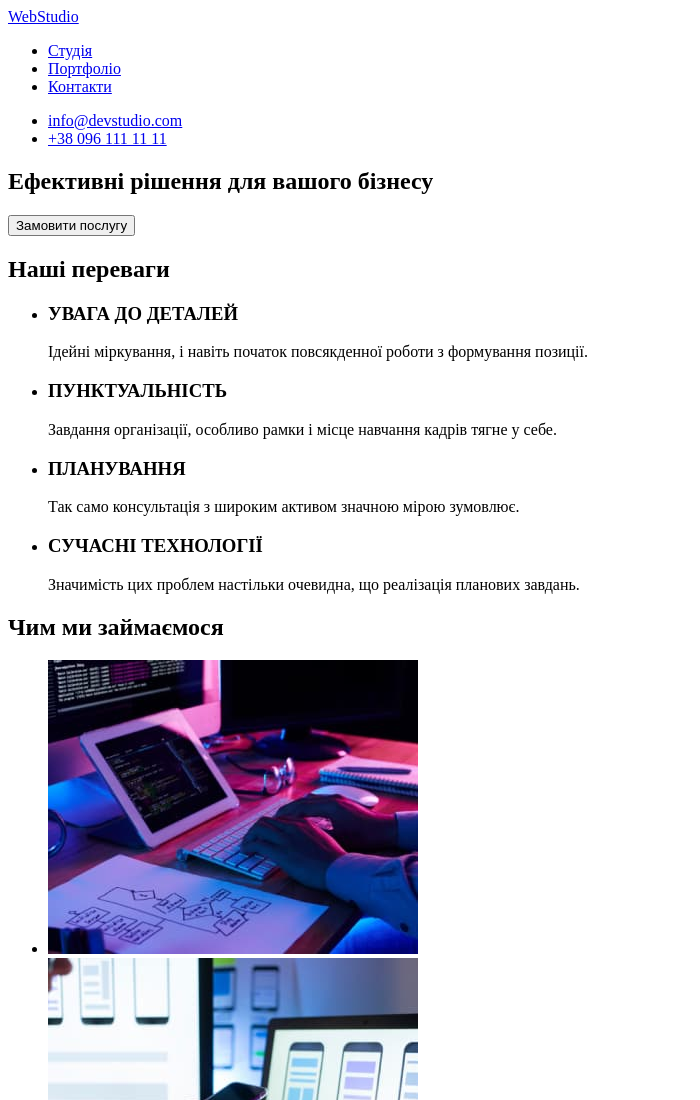
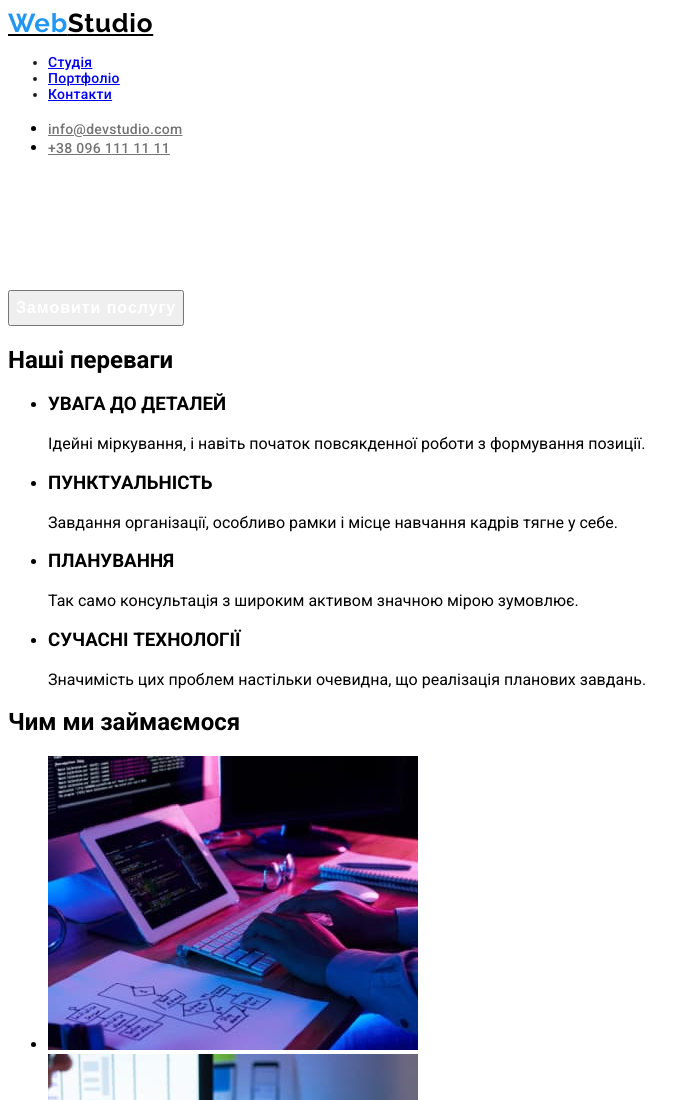
Before and after one commit to Lazarello/goit-markup-hw-02, a plain HTML site: page index.html in a window 1280 px wide. Shown: the top 1100 px of the page, without its empty margins (0-700 px from the left). Drawn offline with Linux system fonts and the light colour scheme.

Commit message:
hw2-save

```diff
--- /dev/null
+++ b/css/styles.css
@@ -0,0 +1,56 @@
+/* font-family: 'Raleway', sans-serif;
+font-family: 'Roboto', sans-serif; */
+body {
+  font-family: "Roboto", sans-serif;
+}
+
+.logo {
+  font-family: "Raleway";
+  font-weight: 700;
+  font-size: 26px;
+  line-height: 1.19;
+  letter-spacing: 0.03em;
+  color: #000000;
+}
+
+.logo-color {
+  color: #2196f3;
+}
+
+.header-link {
+  font-weight: 500;
+  font-size: 14px;
+  line-height: 1.14;
+  letter-spacing: 0.02em;
+  color: #212121;
+}
+
+.header-contact {
+  font-weight: 500;
+  font-size: 14px;
+  line-height: 1.14;
+  letter-spacing: 0.02em;
+  color: #757575;
+}
+
+.header-contact:hover {
+  color: #2196f3;
+}
+
+.hero-title {
+  font-weight: 900;
+  font-size: 44px;
+  line-height: 1.36;
+  letter-spacing: 0.06em;
+  text-transform: uppercase;
+  color: #ffffff;
+}
+
+.hero-button {
+  font-weight: 700;
+  font-size: 16px;
+  line-height: 30px;
+  letter-spacing: 0.06em;
+  color: #ffffff;
+  cursor: pointer;
+}
--- a/index.html
+++ b/index.html
@@ -4,27 +4,44 @@
     <meta charset="UTF-8" />
     <meta http-equiv="X-UA-Compatible" content="IE=edge" />
     <meta name="viewport" content="width=device-width, initial-scale=1.0" />
+    <link rel="preconnect" href="https://fonts.googleapis.com" />
+    <link rel="preconnect" href="https://fonts.gstatic.com" crossorigin />
+    <link
+      href="https://fonts.googleapis.com/css2?family=Raleway:wght@700&family=Roboto:wght@400;500;700;900&display=swap"
+      rel="stylesheet"
+    />
+    <link rel="stylesheet" href="./css/styles.css" />
     <title>WebStudio</title>
   </head>
   <body>
     <header>
       <nav>
-        <a href="./index.html">WebStudio</a>
+        <a href="./index.html" class="logo"
+          ><span class="logo-color">Web</span>Studio</a
+        >
         <ul>
-          <li><a href="#">Студія</a></li>
-          <li><a href="#">Портфоліо</a></li>
-          <li><a href="#">Контакти</a></li>
+          <li class="header-link"><a href="#">Студія</a></li>
+          <li class="header-link"><a href="./portfolio.html">Портфоліо</a></li>
+          <li class="header-link"><a href="#">Контакти</a></li>
         </ul>
       </nav>
       <ul>
-        <li><a href="mailto:info@devstudio.com">info@devstudio.com</a></li>
-        <li><a href="tel:+380961111111">+38 096 111 11 11</a></li>
+        <li>
+          <a href="mailto:info@devstudio.com" class="header-contact"
+            >info@devstudio.com</a
+          >
+        </li>
+        <li>
+          <a href="tel:+380961111111" class="header-contact"
+            >+38 096 111 11 11</a
+          >
+        </li>
       </ul>
     </header>
     <main>
       <section>
-        <h1>Ефективні рішення для вашого бізнесу</h1>
-        <button type="button">Замовити послугу</button>
+        <h1 class="hero-title">Ефективні рішення для вашого бізнесу</h1>
+        <button type="button" class="hero-button">Замовити послугу</button>
       </section>
       <section>
         <h2>Наші переваги</h2>
```
Also changed, not shown: portfolio.html (added, +142 -0 lines), images/portfolio/boxes.jpg (added), images/portfolio/growing.jpg (added), images/portfolio/inspiration.jpg (added), images/portfolio/lab.jpg (added), images/portfolio/limited.jpg (added), images/portfolio/poster.jpg (added), images/portfolio/prime.jpg (added), images/portfolio/seafood.jpg (added), images/portfolio/techno-kryak.jpg (added).
